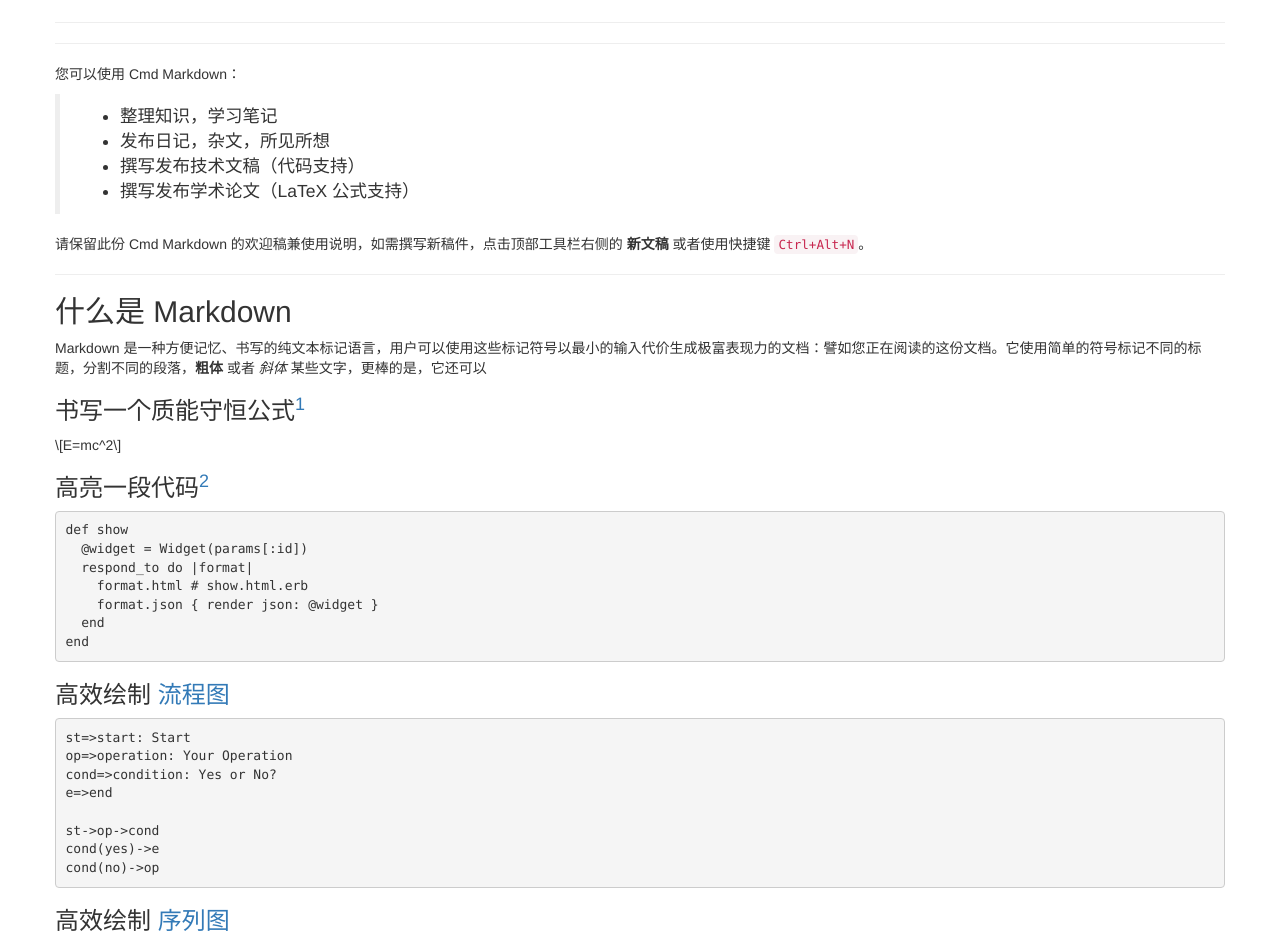
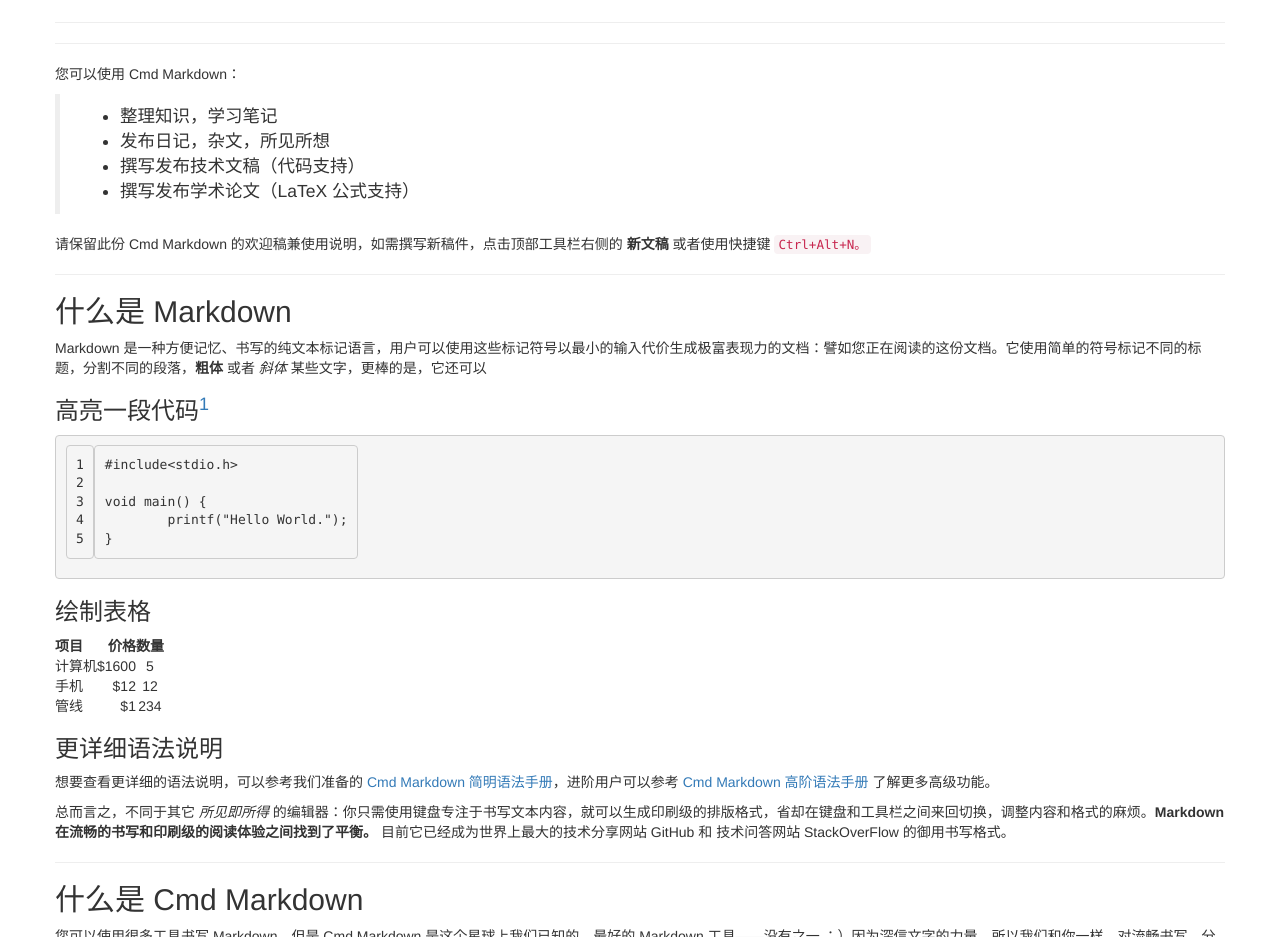
Before and after one commit to xia0guang/xia0guang.github.io, a Jekyll site: the page built from _posts/2015-02-04-first-post.md, in a window 1280 px wide. Shown: the part 357-1294 px from the top of the page. Built offline with Jekyll 4.4.1, drawn with Linux system fonts in a browser that asks for light colours; nearby versions of some CDN libraries; library files that are not in the unit come from our copies; comment, search, counter and statistics services are not loaded; some of the changed text lies outside the part shown.

Commit message:
add code highlighter

````diff
--- a/_config.yml
+++ b/_config.yml
@@ -4,6 +4,8 @@ permalink: /:categories/:year/:month/:day/:title
 
 exclude: [".rvmrc", ".rbenv-version", "README.md", "Rakefile", "changelog.md"]
 highlighter: pygments
+excerpt_separator: <!--more-->
+# you can specify your own separator, of course.
 
 # Themes are encouraged to use these universal variables
 # so be sure to set them if your theme uses them.
--- a/_includes/themes/twitter/default.html
+++ b/_includes/themes/twitter/default.html
@@ -14,6 +14,7 @@
     <!-- Le styles -->
     <link href="{{ ASSET_PATH }}/css/1.4.0/bootstrap.css" rel="stylesheet">
     <link href="{{ ASSET_PATH }}/css/style.css?body=1" rel="stylesheet" type="text/css" media="all">
+    <link href="{{ ASSET_PATH }}/css/syntaxhighlighter.css" rel="stylesheet" type="text/css" media="all">
 
     <!-- Le fav and touch icons -->
   <!-- Update these with your own images
--- a/_posts/2015-02-04-first-post.md
+++ b/_posts/2015-02-04-first-post.md
@@ -5,7 +5,6 @@ description: ""
 category:
 tags: [first]
 disqus: false
-excerpt:
 ---
 {% include JB/setup %}
 
@@ -24,7 +23,7 @@ excerpt:
 > * 撰写发布技术文稿（代码支持）
 > * 撰写发布学术论文（LaTeX 公式支持）
 
-请保留此份 Cmd Markdown 的欢迎稿兼使用说明，如需撰写新稿件，点击顶部工具栏右侧的 <i class="icon-file"></i> **新文稿** 或者使用快捷键 `Ctrl+Alt+N`。
+请保留此份 Cmd Markdown 的欢迎稿兼使用说明，如需撰写新稿件，点击顶部工具栏右侧的 **新文稿** 或者使用快捷键 `Ctrl+Alt+N。`
 
 ------
 
@@ -32,42 +31,17 @@ excerpt:
 
 Markdown 是一种方便记忆、书写的纯文本标记语言，用户可以使用这些标记符号以最小的输入代价生成极富表现力的文档：譬如您正在阅读的这份文档。它使用简单的符号标记不同的标题，分割不同的段落，**粗体** 或者 *斜体* 某些文字，更棒的是，它还可以
 
-### 书写一个质能守恒公式[^LaTeX]
-
-$$E=mc^2$$
-
 ### 高亮一段代码[^code]
 
-{% highlight ruby %}
-def show
-  @widget = Widget(params[:id])
-  respond_to do |format|
-    format.html # show.html.erb
-    format.json { render json: @widget }
-  end
-end
+{% highlight c linenos %}
+#include<stdio.h>
+
+void main() {
+	printf("Hello World.");
+}
 {% endhighlight %}
 
-### 高效绘制 [流程图](https://www.zybuluo.com/mdeditor?url=https://www.zybuluo.com/static/editor/md-help.markdown#7-流程图)
-
-```flow
-st=>start: Start
-op=>operation: Your Operation
-cond=>condition: Yes or No?
-e=>end
-
-st->op->cond
-cond(yes)->e
-cond(no)->op
-```
-
-### 高效绘制 [序列图](https://www.zybuluo.com/mdeditor?url=https://www.zybuluo.com/static/editor/md-help.markdown#8-序列图)
-
-```seq
-Alice->Bob: Hello Bob, how are you?
-Note right of Bob: Bob thinks
-Bob-->Alice: I am good thanks!
-```
+<!--more-->
 
 ### 绘制表格
 
--- /dev/null
+++ b/_posts/pt.py
@@ -0,0 +1,2 @@
+def show():
+	print("Hello world")
````
Also changed, not shown: assets/themes/twitter/css/syntaxhighlighter.css (added, +69 -0 lines), assets/themes/twitter/css/syntaxhighlighterr.css (added, +68 -0 lines), index.md (+2 -0 lines), assets/themes/twitter/css/1.4.0/bootstrap.css, 11 other files.
